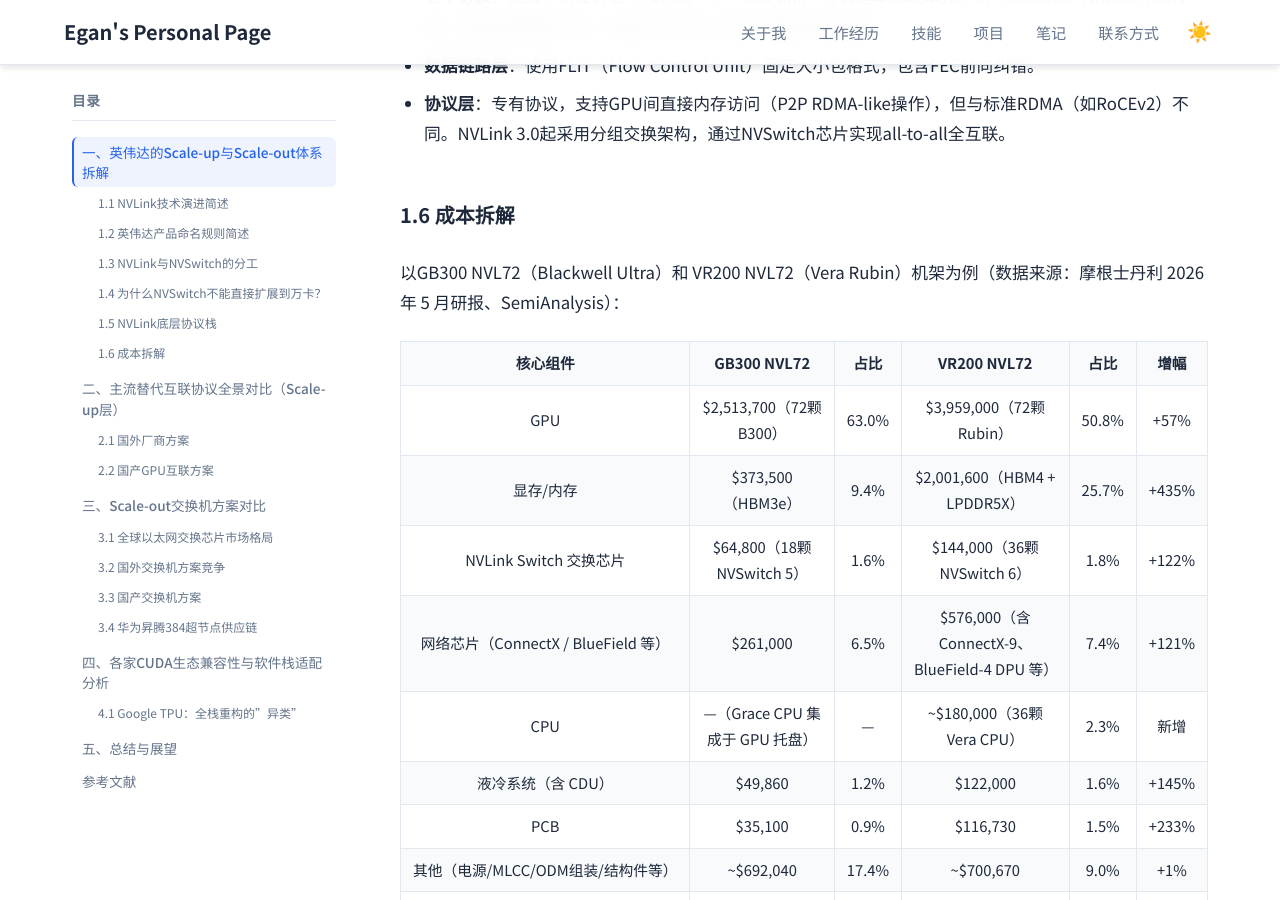
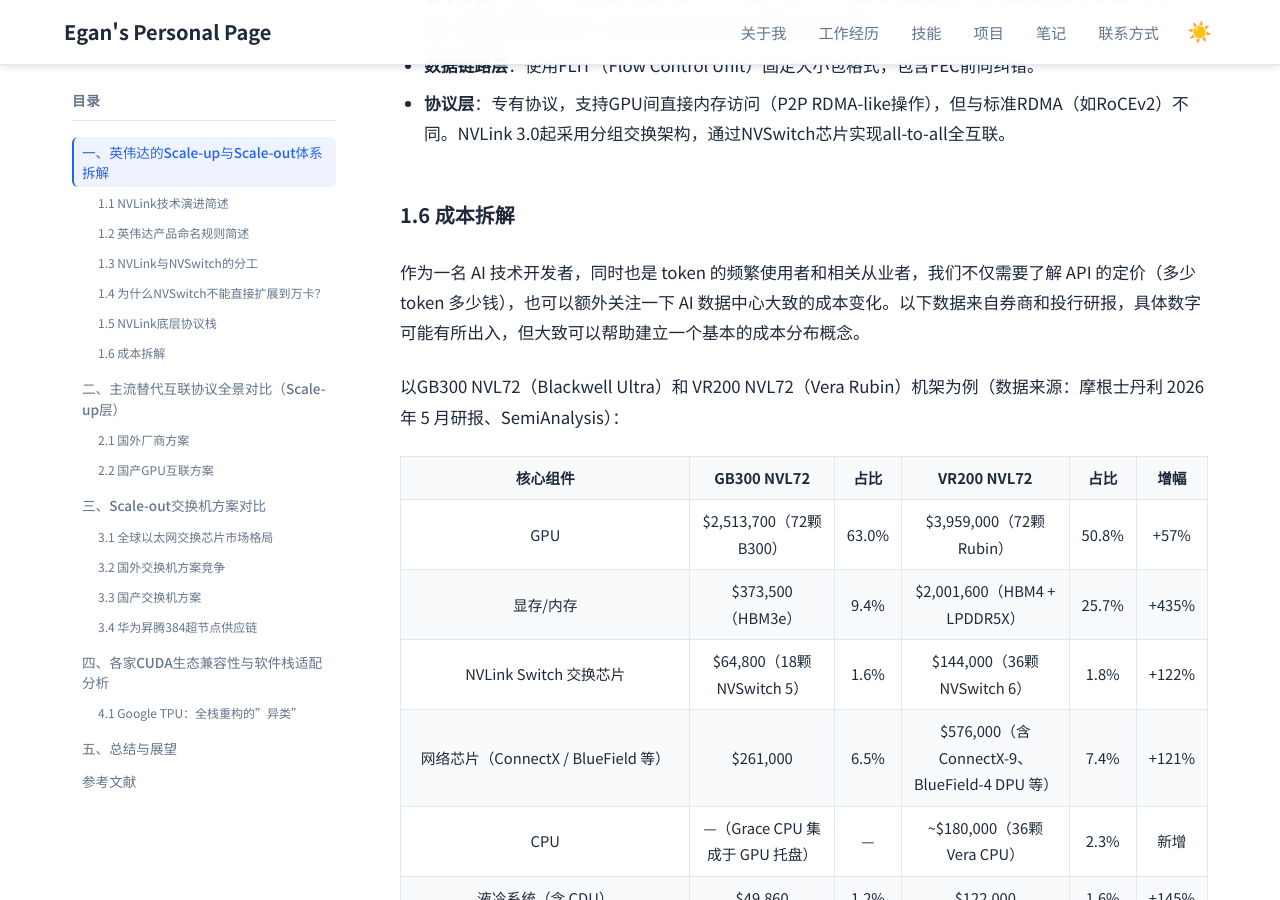
Before and after one commit to Lejun-Hu/Lejun-Hu.github.io, a Jekyll site: the page built from _notes/2026-7-12-GPU_Interconnect_Research.md, in a window 1280 px wide and 900 px high, scrolled down 4801 px. Built offline with Jekyll 4.4.1, drawn with Linux system fonts in a browser that asks for light colours.

Commit message:
refine: 1.6节添加成本拆解导入语

```diff
--- a/_notes/2026-7-12-GPU_Interconnect_Research.md
+++ b/_notes/2026-7-12-GPU_Interconnect_Research.md
@@ -97,6 +97,8 @@ NVLink是一种**自研的专有高速串行互联协议**，用于GPU到GPU以
 - **协议层**：专有协议，支持GPU间直接内存访问（P2P RDMA-like操作），但与标准RDMA（如RoCEv2）不同。NVLink 3.0起采用分组交换架构，通过NVSwitch芯片实现all-to-all全互联。
 
 ### 1.6 成本拆解
+
+作为一名 AI 技术开发者，同时也是 token 的频繁使用者和相关从业者，我们不仅需要了解 API 的定价（多少 token 多少钱），也可以额外关注一下 AI 数据中心大致的成本变化。以下数据来自券商和投行研报，具体数字可能有所出入，但大致可以帮助建立一个基本的成本分布概念。
 
 以GB300 NVL72（Blackwell Ultra）和 VR200 NVL72（Vera Rubin）机架为例（数据来源：摩根士丹利 2026 年 5 月研报、SemiAnalysis）：
 
```
